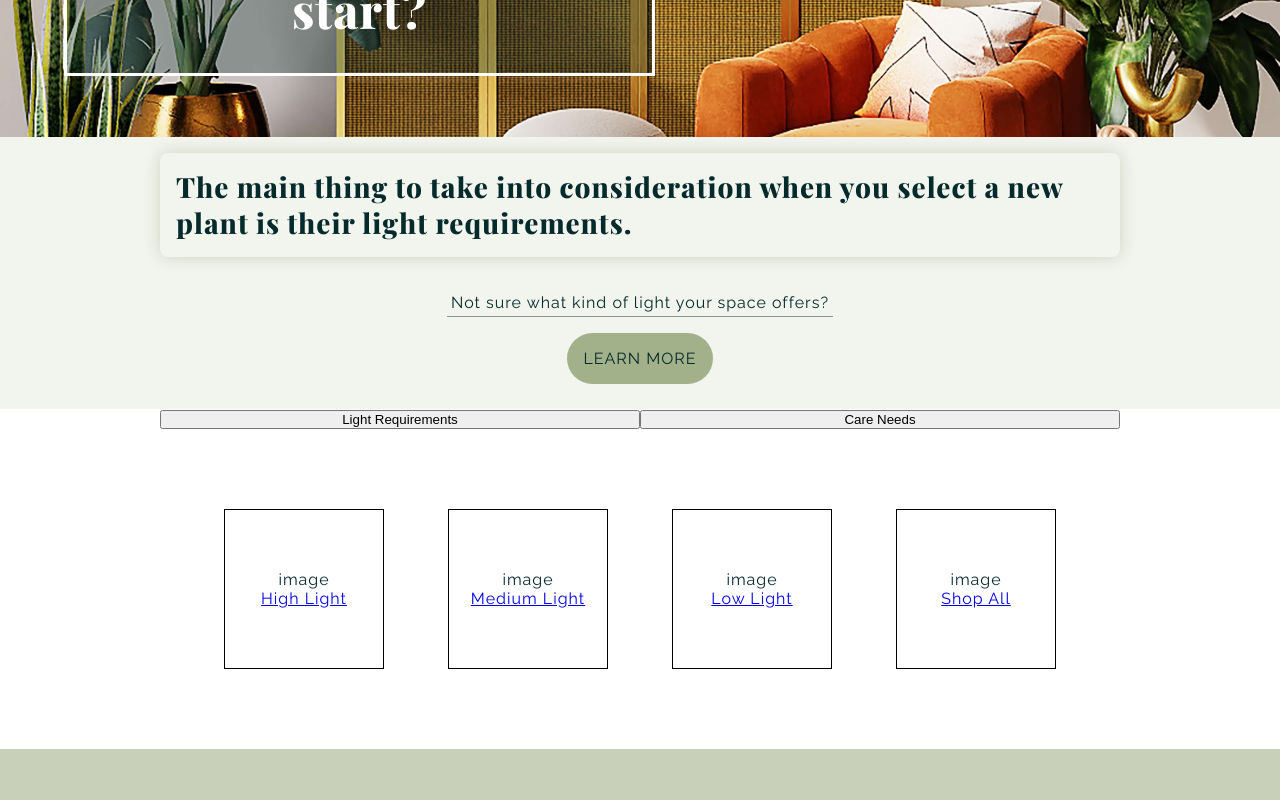
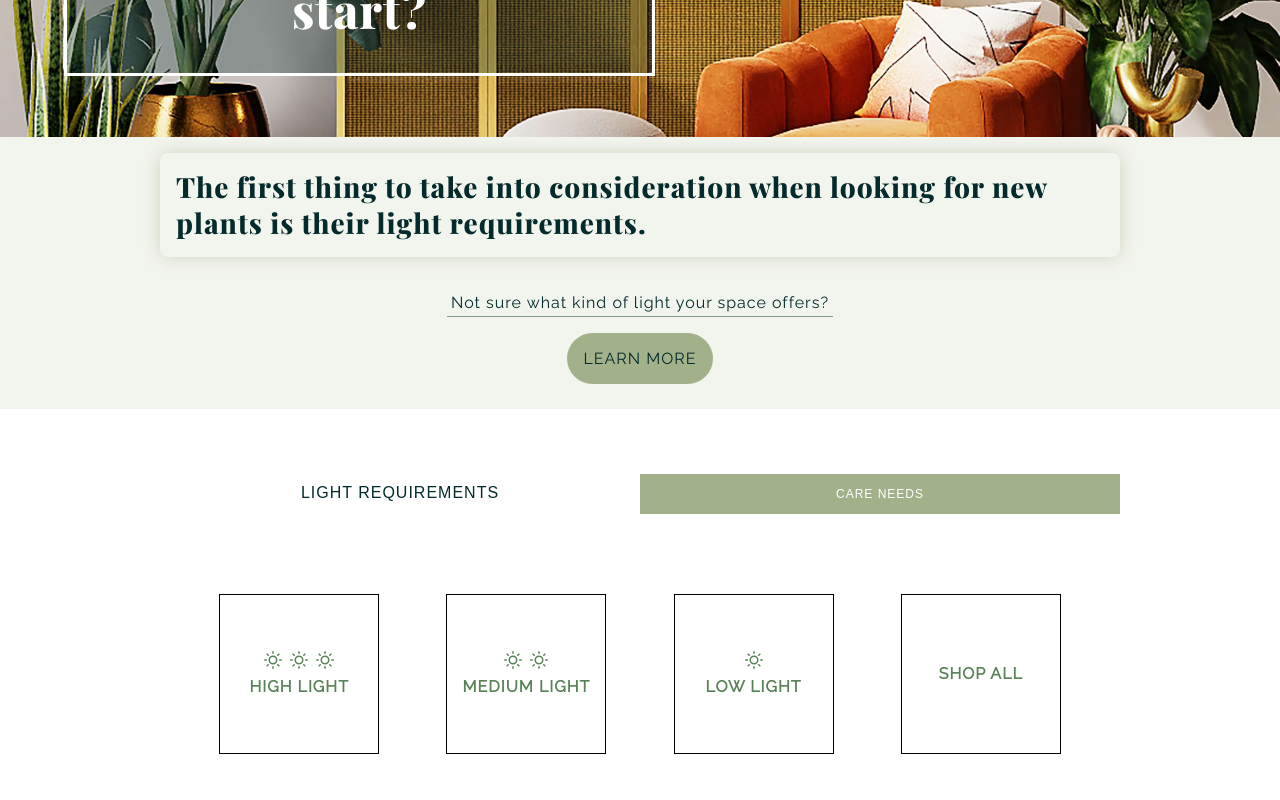
Before and after one commit to jennstirpe/ecommerce-exmpl, a React (Vite) app: page / in a window 1280 px wide. Shown: the part 740-1540 px from the top of the page. Built offline with nearby package versions, Linux system fonts and the light colour scheme; a web font is replaced by a local one.

Commit message:
Updated category styles

```diff
--- a/src/components/main/Article.jsx
+++ b/src/components/main/Article.jsx
@@ -10,7 +10,7 @@ export default function Article() {
 
     <StyledArticle className="article">
       <div className="container">
-        <h2 className="article-title">The main thing to take into consideration when you select a new plant is their light requirements.</h2>
+        <h2 className="article-title">The first thing to take into consideration when looking for new plants is their light requirements.</h2>
         <p className="article-desc">Not sure what kind of light your space offers?</p>
         <Link className="global-btn article-link" to="/lightRequirements" onClick={scrollToTop}>Learn More</Link>
       </div>
--- a/src/components/main/Categories.jsx
+++ b/src/components/main/Categories.jsx
@@ -8,29 +8,39 @@ export default function Categories() {
   return (
     <StyledCategories>
       <div className="category-btns">
-        <button onClick={() => setCategory("light")} className="category-btn">Light Requirements</button>
-        <button onClick={() => setCategory("care")} className="category-btn">Care Needs</button>
+        <button onClick={() => setCategory("light")} className="category-btn" style={category === "light" ? {background: 'none', color: '#042A2B', fontSize: '1rem'} : {background: "#a3b18a", color: '#fff', fontSize: '.75rem'}}>Light Requirements</button>
+        <button onClick={() => setCategory("care")} className="category-btn" style={category === "care" ? {background: 'none', color: '#042A2B', fontSize: '1rem'} : {background: "#a3b18a", color: '#fff', fontSize: '.75rem'}}>Care Needs</button>
       </div>
 
       {
         category === "light" ? (
           <div className="category">
-            <div className="category-option">
-              image
-              <Link className="nav-link" to="/">High Light</Link>
-            </div>
-            <div className="category-option">
-              image
-              <Link className="nav-link" to="/">Medium Light</Link>
-            </div>
-            <div className="category-option">
-              image
-              <Link className="nav-link" to="/">Low Light</Link>
-            </div>
-            <div className="category-option">
-              image
-              <Link className="nav-link" to="/">Shop All</Link>
-            </div>
+
+            <Link className="nav-link category-option" to="/">
+              <div className="light-level">
+                <svg className="light-icon" xmlns="http://www.w3.org/2000/svg" width="18" height="18" viewBox="0 0 24 24" fill="none" stroke="#588157" stroke-width="2" stroke-linecap="round" stroke-linejoin="round" class="feather feather-sun"><circle cx="12" cy="12" r="5"></circle><line x1="12" y1="1" x2="12" y2="3"></line><line x1="12" y1="21" x2="12" y2="23"></line><line x1="4.22" y1="4.22" x2="5.64" y2="5.64"></line><line x1="18.36" y1="18.36" x2="19.78" y2="19.78"></line><line x1="1" y1="12" x2="3" y2="12"></line><line x1="21" y1="12" x2="23" y2="12"></line><line x1="4.22" y1="19.78" x2="5.64" y2="18.36"></line><line x1="18.36" y1="5.64" x2="19.78" y2="4.22"></line></svg>
+                <svg className="light-icon" xmlns="http://www.w3.org/2000/svg" width="18" height="18" viewBox="0 0 24 24" fill="none" stroke="#588157" stroke-width="2" stroke-linecap="round" stroke-linejoin="round" class="feather feather-sun"><circle cx="12" cy="12" r="5"></circle><line x1="12" y1="1" x2="12" y2="3"></line><line x1="12" y1="21" x2="12" y2="23"></line><line x1="4.22" y1="4.22" x2="5.64" y2="5.64"></line><line x1="18.36" y1="18.36" x2="19.78" y2="19.78"></line><line x1="1" y1="12" x2="3" y2="12"></line><line x1="21" y1="12" x2="23" y2="12"></line><line x1="4.22" y1="19.78" x2="5.64" y2="18.36"></line><line x1="18.36" y1="5.64" x2="19.78" y2="4.22"></line></svg>
+                <svg className="light-icon" xmlns="http://www.w3.org/2000/svg" width="18" height="18" viewBox="0 0 24 24" fill="none" stroke="#588157" stroke-width="2" stroke-linecap="round" stroke-linejoin="round" class="feather feather-sun"><circle cx="12" cy="12" r="5"></circle><line x1="12" y1="1" x2="12" y2="3"></line><line x1="12" y1="21" x2="12" y2="23"></line><line x1="4.22" y1="4.22" x2="5.64" y2="5.64"></line><line x1="18.36" y1="18.36" x2="19.78" y2="19.78"></line><line x1="1" y1="12" x2="3" y2="12"></line><line x1="21" y1="12" x2="23" y2="12"></line><line x1="4.22" y1="19.78" x2="5.64" y2="18.36"></line><line x1="18.36" y1="5.64" x2="19.78" y2="4.22"></line></svg>
+              </div>
+              High Light
+            </Link>
+
+            <Link className="nav-link category-option" to="/">
+              <div className="light-level">
+                <svg className="light-icon" xmlns="http://www.w3.org/2000/svg" width="18" height="18" viewBox="0 0 24 24" fill="none" stroke="#588157" stroke-width="2" stroke-linecap="round" stroke-linejoin="round" class="feather feather-sun"><circle cx="12" cy="12" r="5"></circle><line x1="12" y1="1" x2="12" y2="3"></line><line x1="12" y1="21" x2="12" y2="23"></line><line x1="4.22" y1="4.22" x2="5.64" y2="5.64"></line><line x1="18.36" y1="18.36" x2="19.78" y2="19.78"></line><line x1="1" y1="12" x2="3" y2="12"></line><line x1="21" y1="12" x2="23" y2="12"></line><line x1="4.22" y1="19.78" x2="5.64" y2="18.36"></line><line x1="18.36" y1="5.64" x2="19.78" y2="4.22"></line></svg>
+                <svg className="light-icon" xmlns="http://www.w3.org/2000/svg" width="18" height="18" viewBox="0 0 24 24" fill="none" stroke="#588157" stroke-width="2" stroke-linecap="round" stroke-linejoin="round" class="feather feather-sun"><circle cx="12" cy="12" r="5"></circle><line x1="12" y1="1" x2="12" y2="3"></line><line x1="12" y1="21" x2="12" y2="23"></line><line x1="4.22" y1="4.22" x2="5.64" y2="5.64"></line><line x1="18.36" y1="18.36" x2="19.78" y2="19.78"></line><line x1="1" y1="12" x2="3" y2="12"></line><line x1="21" y1="12" x2="23" y2="12"></line><line x1="4.22" y1="19.78" x2="5.64" y2="18.36"></line><line x1="18.36" y1="5.64" x2="19.78" y2="4.22"></line></svg>
+              </div>
+              Medium Light
+            </Link>
+
+            <Link className="nav-link category-option" to="/">
+              <div className="light-level">
+                <svg className="light-icon" xmlns="http://www.w3.org/2000/svg" width="18" height="18" viewBox="0 0 24 24" fill="none" stroke="#588157" stroke-width="2" stroke-linecap="round" stroke-linejoin="round" class="feather feather-sun"><circle cx="12" cy="12" r="5"></circle><line x1="12" y1="1" x2="12" y2="3"></line><line x1="12" y1="21" x2="12" y2="23"></line><line x1="4.22" y1="4.22" x2="5.64" y2="5.64"></line><line x1="18.36" y1="18.36" x2="19.78" y2="19.78"></line><line x1="1" y1="12" x2="3" y2="12"></line><line x1="21" y1="12" x2="23" y2="12"></line><line x1="4.22" y1="19.78" x2="5.64" y2="18.36"></line><line x1="18.36" y1="5.64" x2="19.78" y2="4.22"></line></svg>
+              </div>
+              Low Light
+            </Link>
+
+            <Link className="nav-link category-option" to="/">Shop All</Link>
           </div>
         ) : null
       }
@@ -38,18 +48,17 @@ export default function Categories() {
       {
         category === "care" ? (
           <div className="category">
-            <div className="category-option">
-              image
-              <Link className="nav-link" to="/">Easy</Link>
-            </div>
-            <div className="category-option">
-              image
-              <Link className="nav-link" to="/">Hard</Link>
-            </div>
-            <div className="category-option">
-              image
-              <Link className="nav-link" to="/">Shop All</Link>
-            </div>
+            <Link className="nav-link category-option difficulty" to="/">
+              <div className="difficulty-level easy"></div>
+              Easy
+            </Link>
+
+            <Link className="nav-link category-option difficulty" to="/">
+              <div className="difficulty-level hard"></div>
+              Hard
+            </Link>
+
+            <Link className="nav-link category-option" to="/">Shop All</Link>
           </div>
         ) : null
       }
--- a/src/components/main/styled/Article.styled.jsx
+++ b/src/components/main/styled/Article.styled.jsx
@@ -7,6 +7,7 @@ export const StyledArticle = styled.section`
     justify-content: center;
     align-items: center;
     background: ${({theme}) => theme.colors.accent}25;
+    margin-bottom: 4rem;
 
     .container {
         max-width: 60rem;
--- a/src/components/main/styled/Categories.styled.jsx
+++ b/src/components/main/styled/Categories.styled.jsx
@@ -1,15 +1,20 @@
 import styled from "styled-components";
 
 export const StyledCategories = styled.section`
-    max-width: 28rem;
     display: flex;
     flex-direction: column;
     margin: 0 auto;
 
     .category-btns {
+        width: 100%;
 
         .category-btn {
             width: 50%;
+            height: 2.5rem;
+            border: none;
+            text-transform: uppercase;
+            letter-spacing: 1px;
+            color: ${({theme}) => theme.colors.textMain};
         }
     }
 
@@ -28,6 +33,43 @@ export const StyledCategories = styled.section`
             flex-direction: column;
             justify-content: center;
             align-items: center;
+            margin: .5rem;
+            text-decoration: none;
+            color: #588157;
+            text-transform: uppercase;
+            font-weight: bold;
+
+            &:hover {
+                box-shadow: inset 0 0 1rem ${({theme}) => theme.colors.accent}40;
+            }
+
+            .light-level {
+                margin-bottom: .25rem;
+
+                svg {
+                    margin: 0 .25rem;
+                }
+            }
+
+            .difficulty-level {
+                height: .5rem;
+                width: .5rem;
+                border-radius: 50%;
+                margin-right: .5rem;
+            }
+
+            .easy  {
+                background: green;
+            }
+
+            .hard {
+                background: red;
+            }
+        }
+
+        .difficulty {
+            display: flex;
+            flex-direction: row;
         }
     }
 
```
